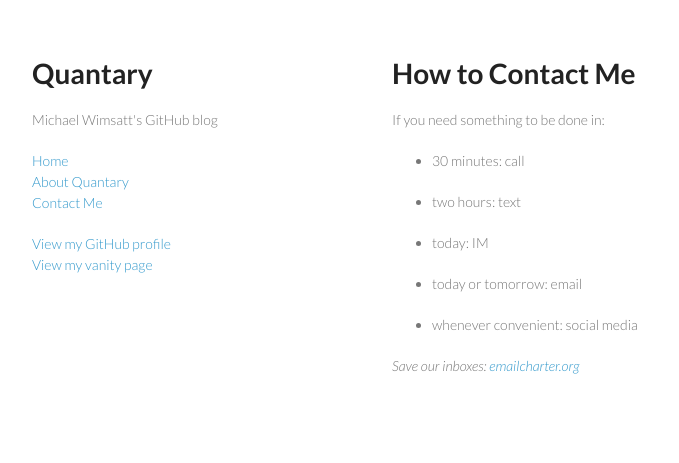
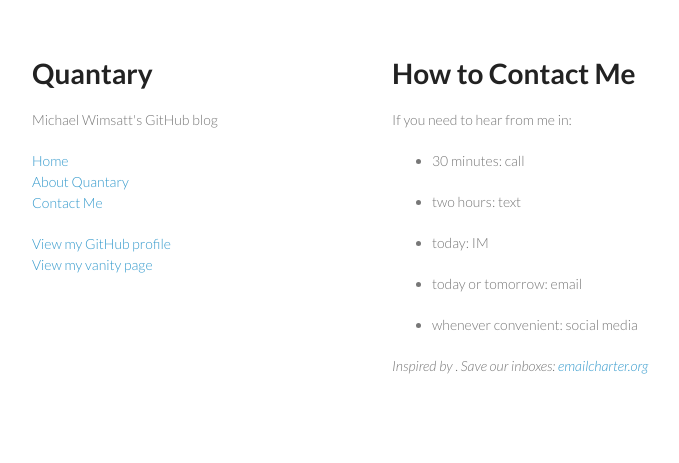
Before and after one commit to wimsy/wimsy.github.com, a Jekyll site: the page built from contact/index.md, in a window 1280 px wide. Shown: the top 463 px of the page, without its empty margins (178-857 px from the left). Built offline with Jekyll 4.4.1, drawn with Linux system fonts in a browser that asks for light colours.

Commit message:
added link to gettingtou.ch to contact page

```diff
--- a/contact/index.md
+++ b/contact/index.md
@@ -5,7 +5,7 @@
 
 # How to Contact Me
 
-If you need something to be done in:
+If you need to hear from me in:
 
 - 30 minutes: call
 
@@ -17,5 +17,5 @@
 
 - whenever convenient: social media
 
-
+*Inspired by [](gettingtoi.ch).*
 *Save our inboxes: [emailcharter.org](http://emailcharter.org)*
```
